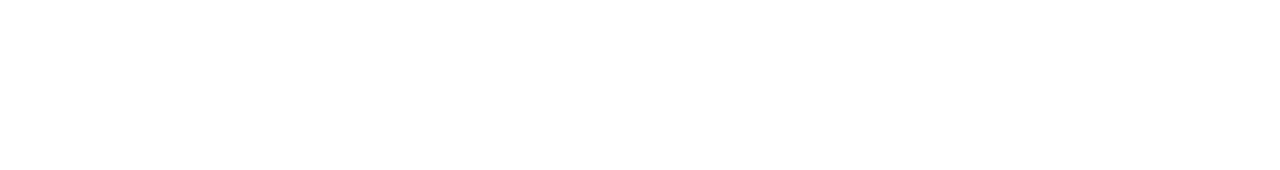
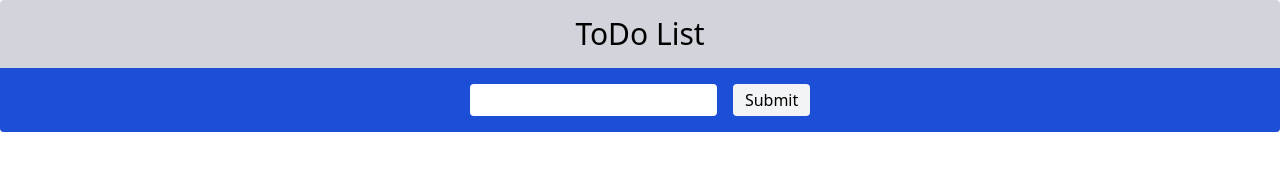
Before and after one commit to RubaCodes/vue-todolist, a plain HTML site: page index.html in a window 1280 px wide. Drawn offline with nearby package versions, Linux system fonts and the light colour scheme.

Commit message:
html titolo e form

```diff
--- a/index.html
+++ b/index.html
@@ -11,6 +11,20 @@
     <title>Document</title>
   </head>
   <body>
+    <div class="container w75 h-screen mx-auto">
+      <div class="box w100 rounded bg-gray-300 overflow-hidden">
+        <h1 class="text-center py-4 text-3xl">ToDo List</h1>
+        <form class="text-center py-4 bg-blue-700">
+          <input
+            class="py-1 rounded px-2"
+            type="text"
+            name="Inserisci nuovo todo"
+            id=""
+          />
+          <button class="ml-3 px-3 py-1 bg-gray-100 rounded">Submit</button>
+        </form>
+      </div>
+    </div>
     <!-- my script  -->
     <script src="js/main.js"></script>
   </body>
```
